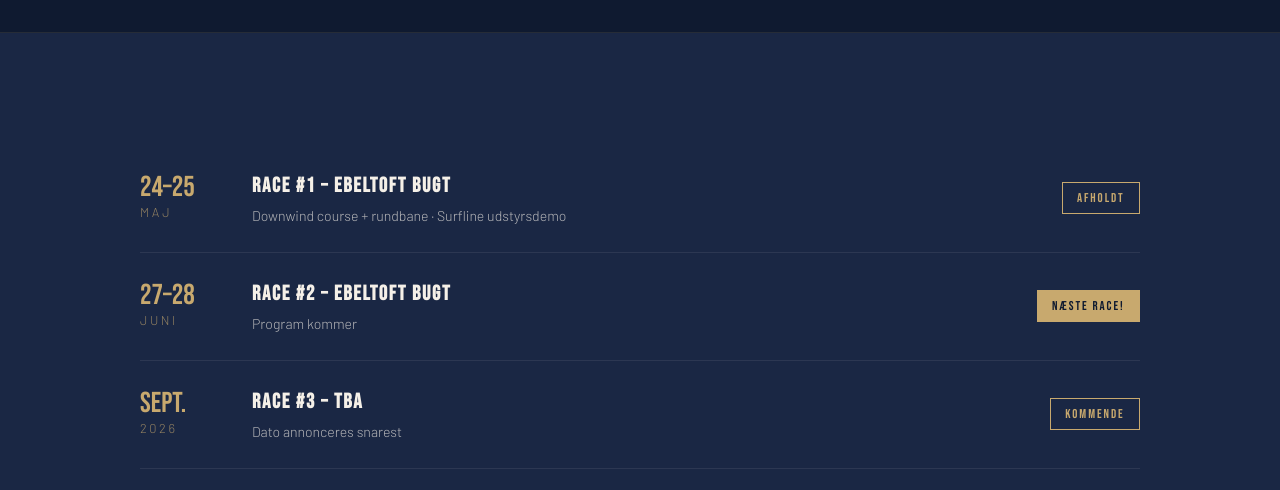
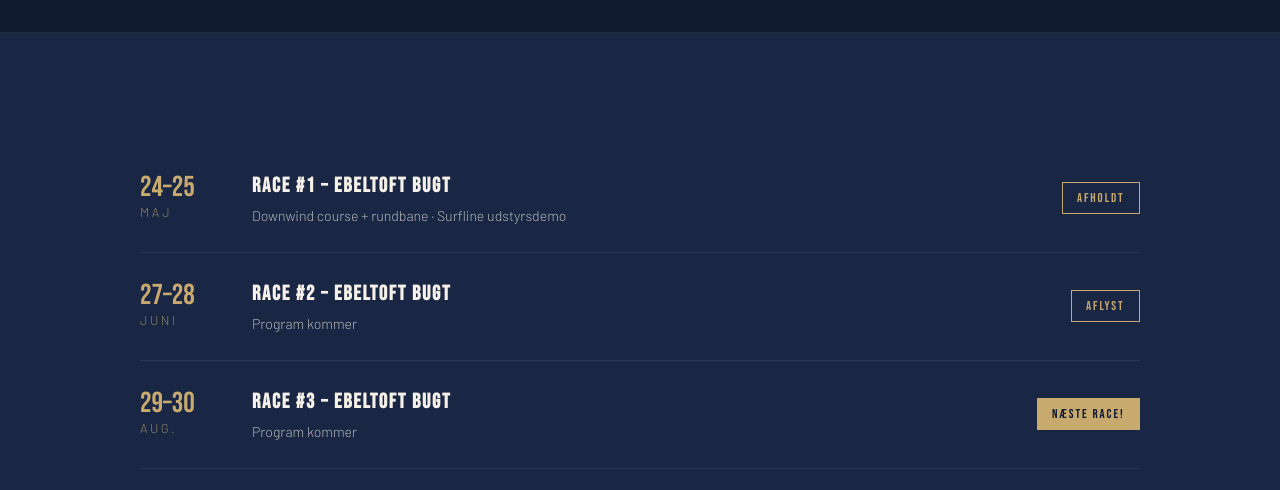
Before and after one commit to lordofthewingsdk/lordofthewings, a plain HTML site: page races.html in a window 1280 px wide. Shown: the part 258-748 px from the top of the page. Drawn offline with Linux system fonts and the light colour scheme.

Commit message:
aflysning

```diff
--- a/races.html
+++ b/races.html
@@ -57,19 +57,19 @@
           <h3>Race #2 – Ebeltoft Bugt</h3>
           <p data-da="Program kommer" data-en="Programme coming soon">Program kommer</p>
         </div>
-        <div class="race-badge next" data-da="Næste race!" data-en="Next race!">Næste race!</div>
+        <div class="race-badge" data-da="Aflyst" data-en="Cancelled">Aflyst</div>
       </div>
 
       <div class="race-item">
         <div>
-          <div class="race-date">Sept.</div>
-          <div class="race-month">2026</div>
+          <div class="race-date">29–30</div>
+          <div class="race-month" data-da="Aug." data-en="Aug.">Aug.</div>
         </div>
         <div class="race-info">
-          <h3>Race #3 – TBA</h3>
-          <p data-da="Dato annonceres snarest" data-en="Date to be announced">Dato annonceres snarest</p>
+          <h3>Race #3 – Ebeltoft Bugt</h3>
+          <p data-da="Program kommer" data-en="Programme coming soon">Program kommer</p>
         </div>
-        <div class="race-badge" data-da="Kommende" data-en="Upcoming">Kommende</div>
+        <div class="race-badge next" data-da="Næste race!" data-en="Next race!">Næste race!</div>
       </div>
 
       <div class="race-item">
```
Also changed, not shown: tilmelding.html (+7 -7 lines).
